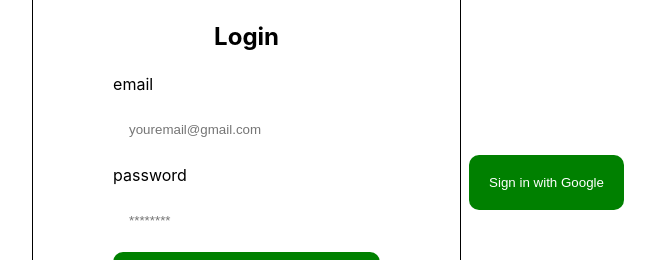
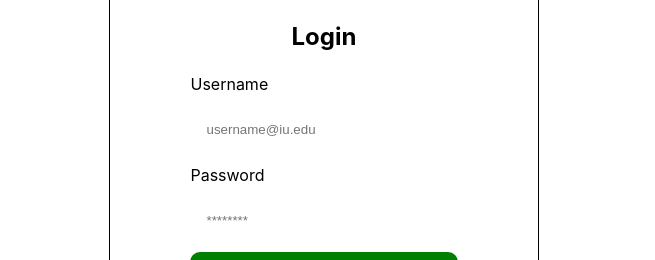
Before and after one commit to pranav1421998/LuddyLan, a React (Create React App) app: page / in a window 1280 px wide. Shown: the part 218-478 px from the top of the page, without its empty margins (316-971 px from the left). Built offline with nearby package versions, Linux system fonts and the light colour scheme; no server answers.

Commit message:
changes made in login

```diff
--- a/src/Login.js
+++ b/src/Login.js
@@ -1,4 +1,5 @@
-import firebase from "firebase/app";
+import { initializeApp } from "firebase/app";
+import firebaseConfig from "./firebaseConfig";
 import "firebase/auth";
 import React, { useState } from "react";
 import {GoogleButton} from 'react-google-button';
@@ -11,9 +12,10 @@ const Login = (props) => {
         console.log(email);
     }
   // Define the Google Sign-In method
+  const app = initializeApp(firebaseConfig);
   const signInWithGoogle = () => {
-      const provider = new firebase.auth.GoogleAuthProvider();
-      firebase.auth().signInWithPopup(provider).then((result) => {
+      const provider = new app.auth.GoogleAuthProvider();
+      app.auth().signInWithPopup(provider).then((result) => {
           const user = result.user;
           // Redirect or navigate to another page after successful login, if desired
           console.log("Logged in as:", user.displayName);
@@ -27,17 +29,15 @@ const Login = (props) => {
     <div className="auth-form-container">
             <h2>Login</h2>
             <form className="login-form" onSubmit={handleSubmit}>
-                <label htmlFor="email">email</label>
-                <input value={email} onChange={(e) => setEmail(e.target.value)}type="email" placeholder="youremail@gmail.com" id="email" name="email" />
-                <label htmlFor="password">password</label>
-                <input value={pass} onChange={(e) => setPass(e.target.value)} type="password" placeholder="********" id="password" name="password" />
+                <label htmlFor="email">Username</label>
+                <input value={email} onChange={(e) => setEmail(e.target.value)}type="email" placeholder="username@iu.edu" id="email" name="Username" />
+                <label htmlFor="password">Password</label>
+                <input value={pass} onChange={(e) => setPass(e.target.value)} type="password" placeholder="********" id="password" name="Password" />
                 <button type="submit">Log In</button>
             </form>
             <button className="link-btn" onClick={() => props.onFormSwitch('register')}>Don't have an account? Register here.</button>
+            <GoogleButton onClick={signInWithGoogle}></GoogleButton>
         </div>
-        <div className="login-container">
-             <button onClick={signInWithGoogle}>Sign in with Google</button>
-      </div>
     </>
   );
 };
```
